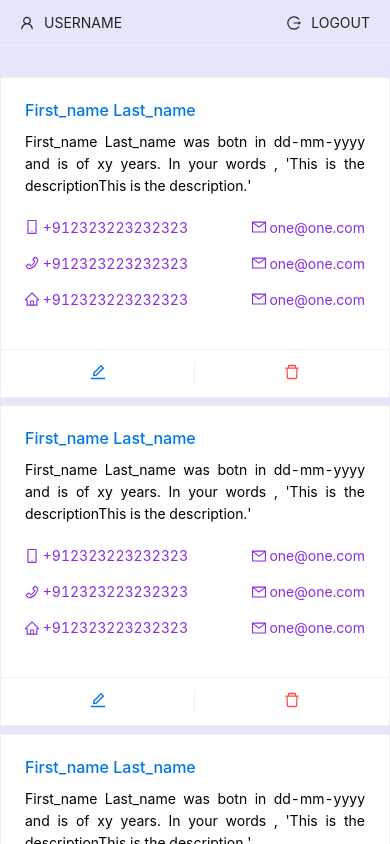
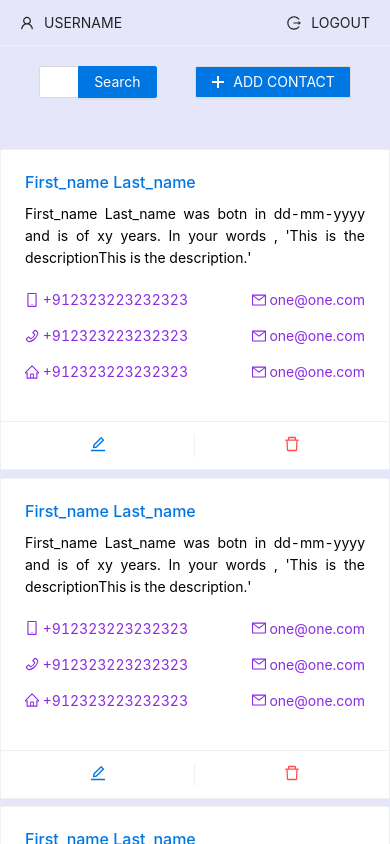
Before and after one commit to DhirajB7/AddressBook, a React (Create React App) app: page /home in a window 390 px wide. Shown: the top 844 px of the page. Built offline with nearby package versions, Linux system fonts and the light colour scheme.

Commit message:
Static UI + CSS + RESPONSIVE done
Next Front ka back aka logic

```diff
--- a/src/App.css
+++ b/src/App.css
@@ -1,11 +1,9 @@
-
-
- .ant-btn-primary{
+.ant-btn-primary {
   background-color: var(--primaryColor) !important;
   border-color: var(--primaryColor) !important;
 }
 
-.one-data-container{
+.one-data-container {
   height: 100%;
   display: flex;
   flex-direction: column;
@@ -13,77 +11,86 @@
   align-items: center;
 }
 
-#login-container{
+#login-container {
   width: 40%;
   margin-top: 3%;
 }
 
-#login-heading{
+#login-heading {
   color: var(--primaryColor);
 }
 
-#login-error{
+#login-error {
   color: var(--errorColor);
 }
 
 /* one card css - start */
 
-.information-container{
+.information-container {
   margin-top: 7%;
 }
 
-.contact-Information{
+.contact-Information {
   display: flex;
   justify-content: space-between;
-    color:  #8A2BE2 !important;
+  color: #8a2be2 !important;
 }
 
-.ant-card-meta-title{
+.ant-card-meta-title {
   color: var(--primaryColor) !important;
 }
 
-.ant-card-meta-description{
+.ant-card-meta-description {
   color: black !important;
 }
 /* one card css - end*/
 
-
-
-.home-container{
+.home-container {
   height: 100%;
   width: 100%;
   display: flex;
   flex-direction: column;
 }
 
-.nav-header{
-    position:fixed;
+.nav-header {
+  position: fixed;
   width: 100%;
   top: 0%;
   left: 0%;
   z-index: 10;
 }
 
-.header{
-    background-color: var(--pageColor)!important;
+.header {
+  background-color: var(--pageColor) !important;
   display: flex;
   justify-content: space-between;
 }
 
-.user-operation{
-    margin-top: 7%;
-    margin-bottom: 7%;
-    display: flex;
-    justify-content: center;
+@media only screen and (max-width: 600px) {
+  .user-operation {
+    margin-top: 17% !important;
+    margin-bottom: 13% !important;
+  }
 }
 
-.contact-list{
+.user-operation {
+  margin-top: 7%;
+  margin-bottom: 3%;
+  display: flex;
+  justify-content: space-evenly;
+}
+
+.search-container{
+    width: 30%;
+}
+
+.contact-list {
   display: flex;
   justify-content: space-evenly;
   flex-wrap: wrap;
 }
 
-#not-found-container > div{
+#not-found-container > div {
   font-size: large;
   text-align: center;
 }
--- a/src/pages/dashboard/UserOperation.jsx
+++ b/src/pages/dashboard/UserOperation.jsx
@@ -1,10 +1,25 @@
 import React from "react";
+import "antd/dist/antd.css";
+import { Input } from "antd";
+import AddModal from "./add/AddModal";
+
+
+const { Search } = Input;
 
 const UserOperation = () => {
+  const onSearch = (value) => console.log("value");
+
   return (
     <>
-      <div className="search-box"> SEARCH BOX</div>
-      <div className="add-user"> ADD USER</div>
+      <div className="search-container">
+        <Search
+          placeholder="input search text"
+          onSearch={onSearch}
+          allowClear
+      enterButton="Search"
+        />
+      </div>
+      <AddModal />
     </>
   );
 };
--- a/src/pages/dashboard/add/AddModal.jsx
+++ b/src/pages/dashboard/add/AddModal.jsx
@@ -1,11 +1,42 @@
-import React from 'react'
+import React, { useState } from "react";
+import "antd/dist/antd.css";
+import { Button, Modal, Tooltip } from "antd";
+import { PlusOutlined } from "@ant-design/icons/lib/icons";
 
 const AddModal = () => {
-    return (
-        <div>
-            I AM ADD MODAL
-        </div>
-    )
-}
+  const [isModalVisible, setIsModalVisible] = useState(false);
 
-export default AddModal
+  const showModal = () => {
+    setIsModalVisible(true);
+  };
+
+  const handleOk = () => {
+    setIsModalVisible(false);
+  };
+
+  const handleCancel = () => {
+    setIsModalVisible(false);
+  };
+
+  return (
+    <>
+      <Button
+        icon={<PlusOutlined />}
+        style={{ backgroundColor: "#0076e3", color:"white" }}
+        onClick={showModal}
+      >
+        ADD CONTACT
+      </Button>
+      <Modal
+        title="EDIR CONTACT INFORMATION"
+        visible={isModalVisible}
+        onOk={handleOk}
+        onCancel={handleCancel}
+      >
+        <p>YOU SURE ABOUT DELETING??</p>
+      </Modal>
+    </>
+  );
+};
+
+export default AddModal;
```
Lines whose indentation alone changed are shown as unchanged.
